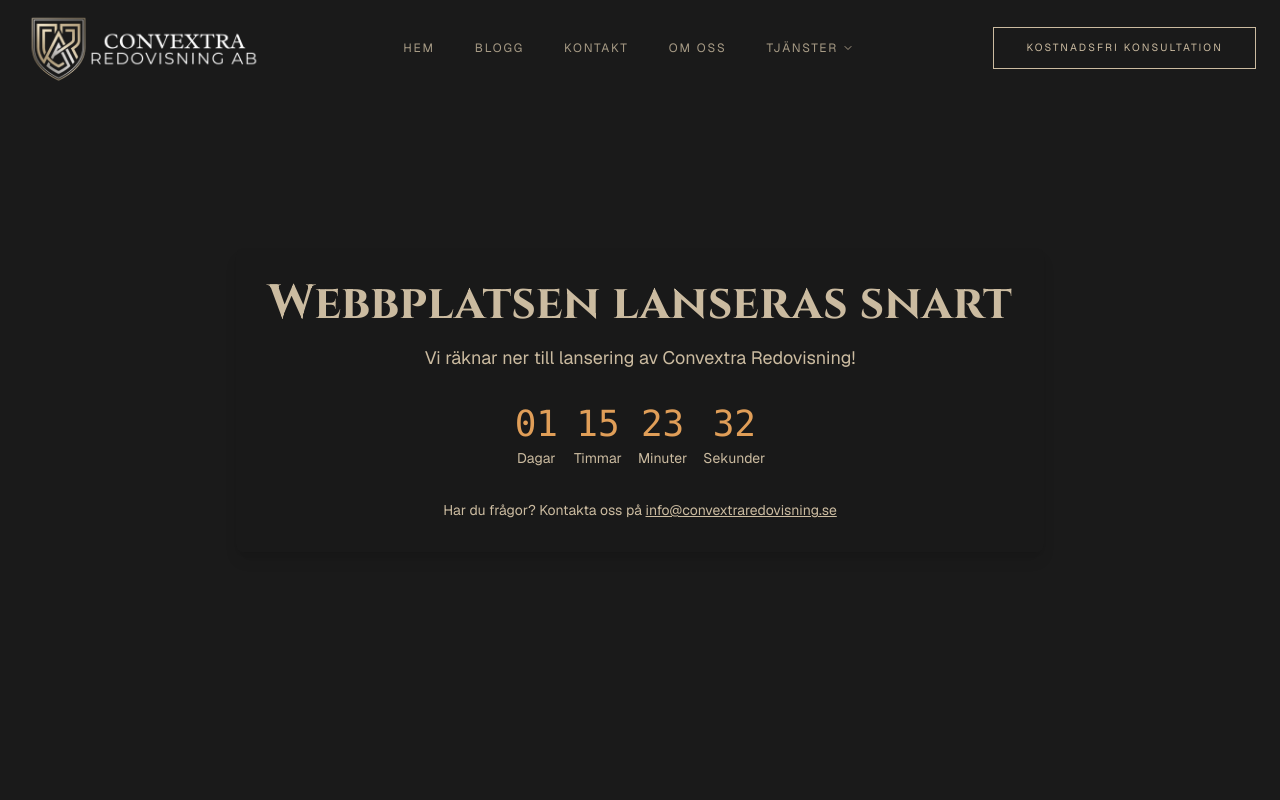
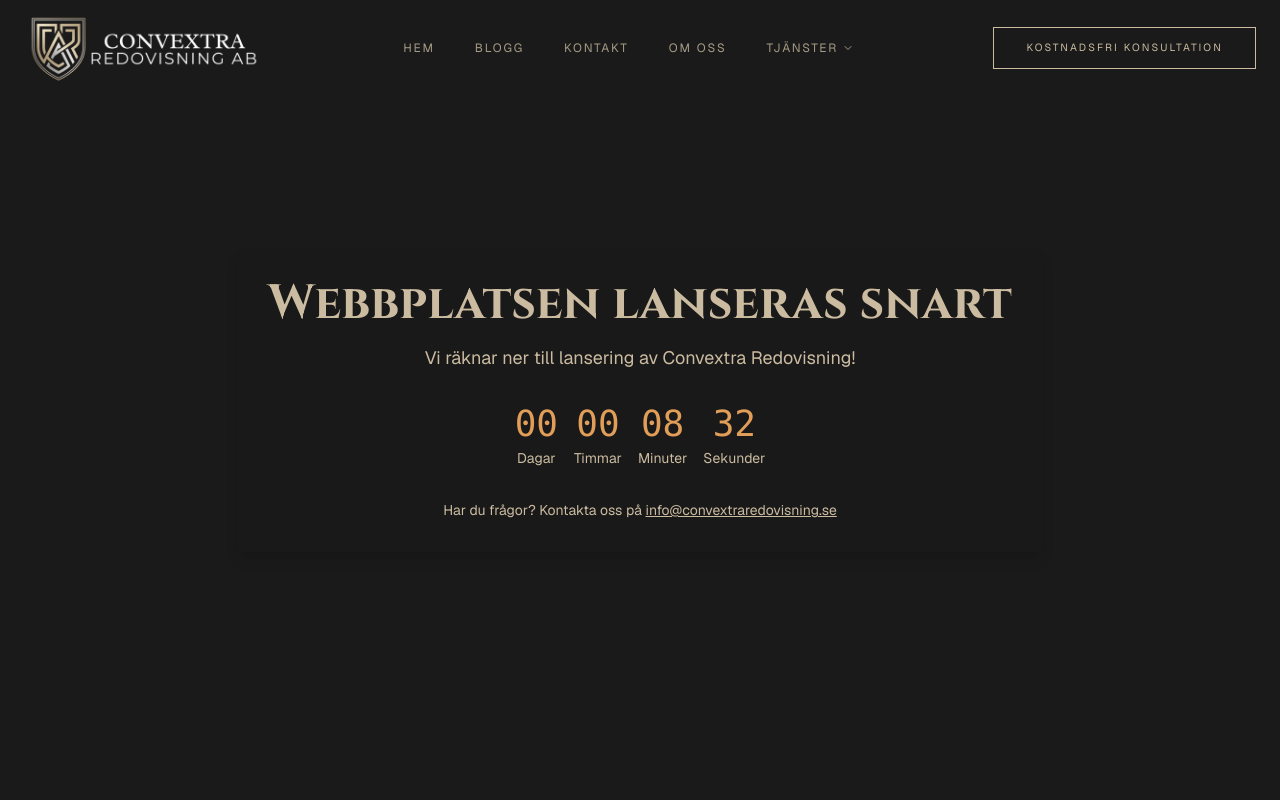
Before and after one commit to marksenwilliam/convextra-redovisning-VSCode, a Next.js app: page /countdown in a window 1280 px wide. Shown: the top 800 px of the page. Built offline with nearby package versions, Linux system fonts and the light colour scheme; a web font is replaced by a local one.

Commit message:
test: set launch time to 08:45 CET for testing
Temporarily change launch timestamp from 2026-01-01 to 2025-12-30 08:45 CET
to test the automatic launch mechanism. Production values are preserved
in comments for easy restoration.

```diff
--- a/src/app/countdown/page.tsx
+++ b/src/app/countdown/page.tsx
@@ -2,9 +2,10 @@
 "use client";
 import { useEffect, useState } from 'react';
 
-// Launch at 2026-01-01 00:00:00 CET (Swedish time)
+// TEST: Launch at 2025-12-30 08:45:00 CET (Swedish time)
+// PRODUCTION: new Date('2026-01-01T00:00:00+01:00')
 function getCETLaunchDate() {
-  return new Date('2026-01-01T00:00:00+01:00');
+  return new Date('2025-12-30T08:45:00+01:00');
 }
 
 function getTimeLeft() {
--- a/src/app/robots.ts
+++ b/src/app/robots.ts
@@ -1,8 +1,9 @@
 import { MetadataRoute } from 'next';
 
 export default function robots(): MetadataRoute.Robots {
-  // CET is UTC+1. Launch at 2026-01-01 00:00:00 CET (2025-12-31T23:00:00Z)
-  const LAUNCH_TIMESTAMP_UTC = Date.UTC(2025, 11, 31, 23, 0, 0);
+  // TEST: Launch at 2025-12-30 08:45:00 CET (2025-12-30T07:45:00Z)
+  // PRODUCTION: Date.UTC(2025, 11, 31, 23, 0, 0) for 2026-01-01 00:00:00 CET
+  const LAUNCH_TIMESTAMP_UTC = Date.UTC(2025, 11, 30, 7, 45, 0);
   const nowUTC = Date.now();
   const beforeLaunch = nowUTC < LAUNCH_TIMESTAMP_UTC;
 
--- a/src/middleware.ts
+++ b/src/middleware.ts
@@ -1,8 +1,9 @@
 import { NextResponse } from 'next/server';
 import type { NextRequest } from 'next/server';
 
-// CET is UTC+1. Launch at 2026-01-01 00:00:00 CET (2025-12-31T23:00:00Z)
-const LAUNCH_TIMESTAMP_UTC = Date.UTC(2025, 11, 31, 23, 0, 0); // Months are 0-indexed
+// TEST: Launch at 2025-12-30 08:45:00 CET (2025-12-30T07:45:00Z)
+// PRODUCTION: Date.UTC(2025, 11, 31, 23, 0, 0) for 2026-01-01 00:00:00 CET
+const LAUNCH_TIMESTAMP_UTC = Date.UTC(2025, 11, 30, 7, 45, 0); // Months are 0-indexed
 const BYPASS_KEY = process.env.COUNTDOWN_BYPASS_KEY;
 
 export function middleware(request: NextRequest) {
```
